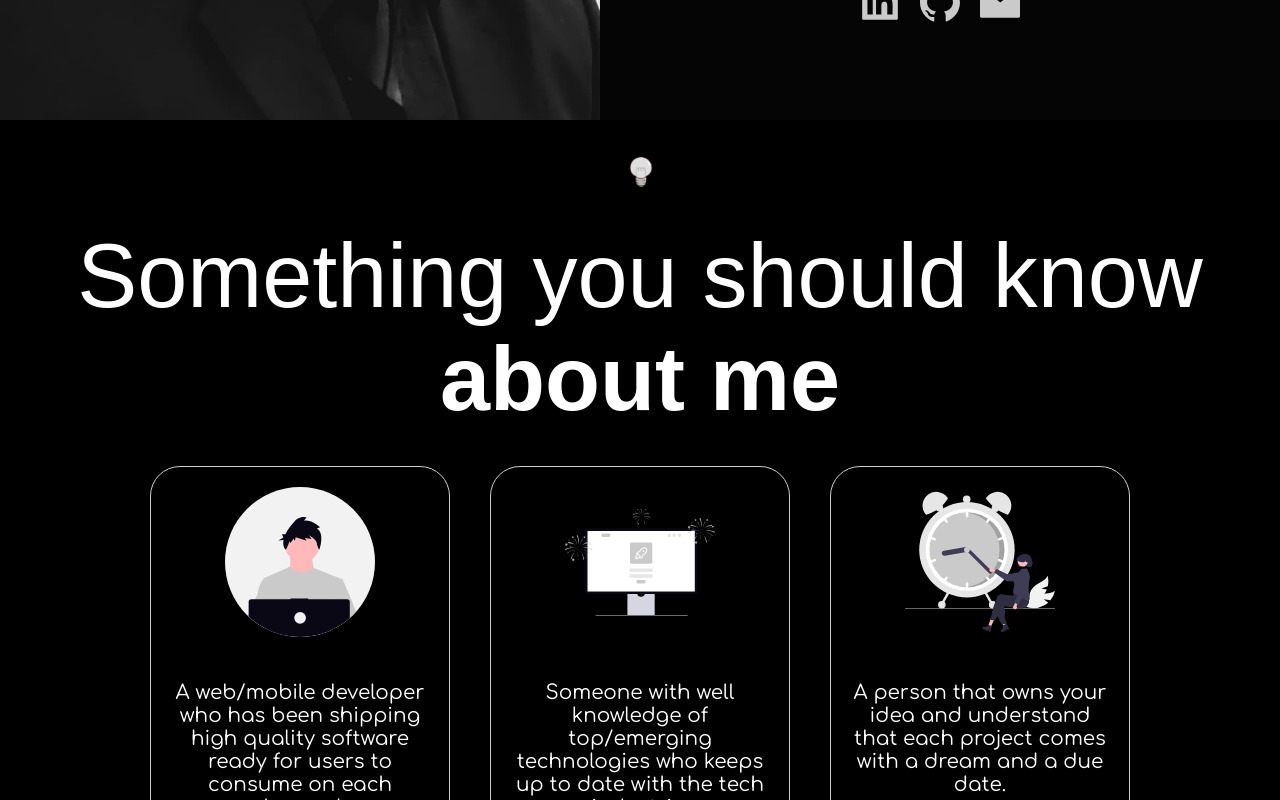
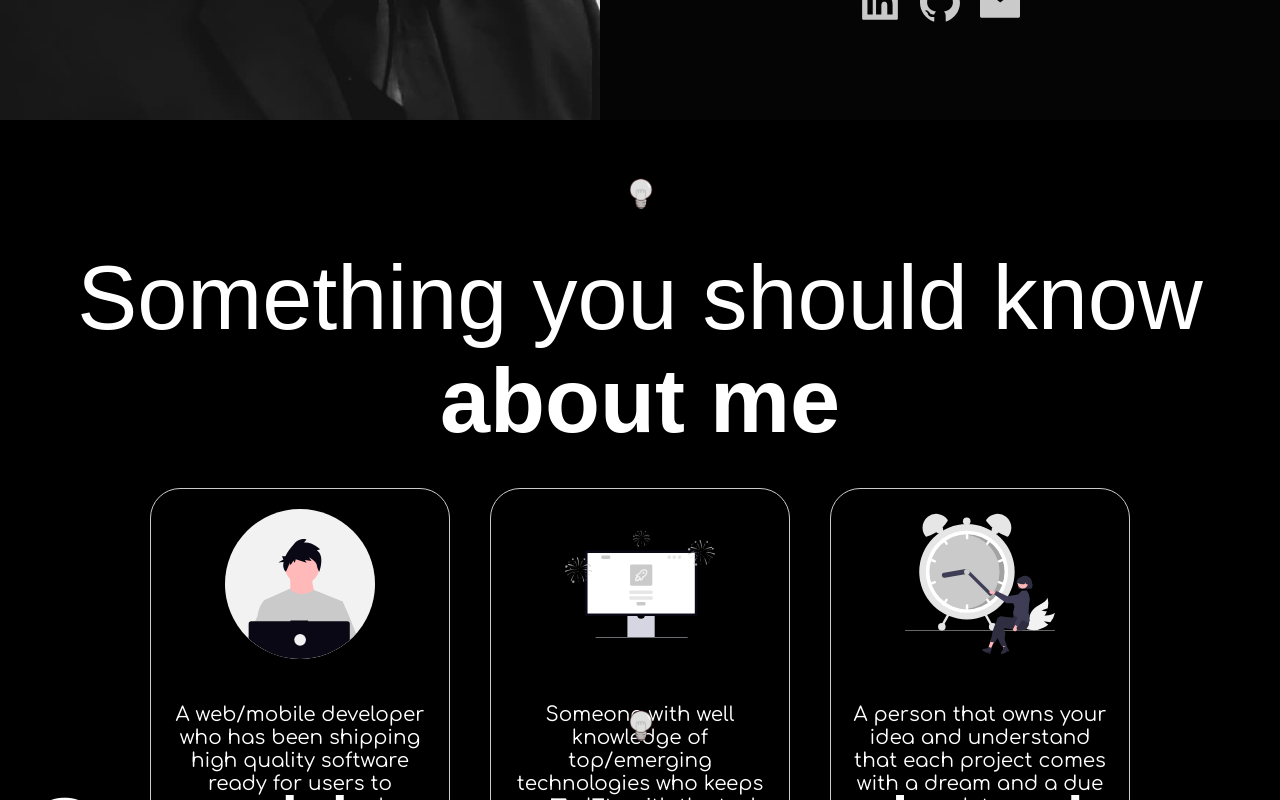
Before and after one commit to 24Alex28/diomedesvallejo, a Next.js app: page / in a window 1280 px wide. Shown: the part 680-1480 px from the top of the page. Built offline with nearby package versions, Linux system fonts and the light colour scheme; a web font is replaced by a local one.

Commit message:
positions

```diff
--- a/app/page.tsx
+++ b/app/page.tsx
@@ -31,8 +31,9 @@ export default function Home() {
         </div>
       </div>
 
-   <div id="about me" style={{ display: "flex", flexDirection: "column", alignItems: "center", justifyContent: "center", width: "100%", backgroundColor: "black", color: "#cacaca", flex: 1 }}>
-       <div className={styles.section} style={{ display: "flex", flexDirection: "column", alignItems: "center", justifyContent: "center", flex: 1, gap: 35, top: 0, zIndex: 1, backgroundColor: "rgba(0, 0, 0, 0.8)", padding: 10, position: "inherit" }} >
+   <div  style={{ display: "flex", flexDirection: "column", width: "100%", height:"100%", backgroundColor: "black", color: "#cacaca", flex: 1 ,}}>
+
+       <div id="about me" className={styles.section} style={{ display: "flex", flexDirection: "column", alignItems: "center", justifyContent: "center",  gap: 35, top: 0, zIndex: 1, backgroundColor: "rgba(0, 0, 0, 0.8)", padding: 10, position: "relative", height:"100vh"}} >
         <Image style={{ textAlign: "center", alignSelf: "center", justifySelf: "center" }} width={60} height={60} src={'/bulb.gif'} alt="bulb light" />
         <h1 style={{ fontSize: 'clamp(30px,20vw,90px)', textAlign: "center", color: "white" }} className={font_1.className}>Something you should know  <span style={{ fontWeight: "bold" }}>about me</span> </h1>
         <div style={{ display: "flex", flexDirection: "row", flexWrap: "wrap", alignItems: "center", justifyContent: "center", gap: 40 }}>
@@ -45,7 +46,7 @@ export default function Home() {
         </div>
       </div>
 
-      <div id='projects' className={styles.section} style={{ display: "flex", flexDirection: "column", alignItems: "center", justifyContent: "center", flex: 1, gap: 35, top: 0, zIndex: 1, backgroundColor: "rgba(0, 0, 0, 0.8)", padding: 10, position: "inherit" }} >
+      <div id='projects' className={styles.section} style={{ display: "flex", flexDirection: "column", alignItems: "center", justifyContent: "center", gap: 35, top: 0, zIndex: 1, backgroundColor: "rgba(0, 0, 0, 0.8)", padding: 10, position: "inherit", height:"100vh" }} >
         <Image style={{ textAlign: "center", alignSelf: "center", justifySelf: "center" }} width={60} height={60} src={'/bulb.gif'} alt="bulb light" />
         <h1 style={{ fontSize: 'clamp(30px,20vw,90px)', textAlign: "center", color: "white" }} className={font_1.className}><span style={{ fontWeight: "bold" }}>Once</span> ideas, <span style={{ fontWeight: "bold" }}>Now</span>  real projects</h1>
         <div style={{ display: "flex", flexDirection: "row", flexWrap: "wrap", alignItems: "center", justifyContent: "center", gap: 40 }}>
@@ -66,7 +67,7 @@ export default function Home() {
         </div>
       </div>
 
-      <div id="frameworks and tools" className={styles.section} style={{ display: "flex", flexDirection: "column", alignItems: "center", justifyContent: "center", flex: 1, gap: 35, top: 0, zIndex: 1, backgroundColor: "rgba(0, 0, 0, 0.8)", padding: 10, position: "inherit" }} >
+      <div id="frameworks and tools" className={styles.section} style={{ display: "flex", flexDirection: "column", alignItems: "center", justifyContent: "center", gap: 35, top: 0, zIndex: 1, backgroundColor: "rgba(0, 0, 0, 0.8)", padding: 10, position: "inherit", height:"100vh"}} >
         <Image style={{ textAlign: "center", alignSelf: "center", justifySelf: "center" }} width={60} height={60} src={'/bulb.gif'} alt="bulb light" />
         <h1 style={{ fontSize: 'clamp(30px,20vw,90px)', textAlign: "center", color: "white" }} className={font_1.className}><span style={{ fontWeight: "bold" }}>Right</span> tools, <span style={{ fontWeight: "bold" }}>Faster </span>deployment</h1>
         <div style={{ display: "flex", flexDirection: "row", flexWrap: "wrap", alignItems: "center", justifyContent: "center", gap: 40 }}>
@@ -86,7 +87,7 @@ export default function Home() {
       </div>
 
 
-      <div id="contact me" className={styles.section} style={{ display: "flex", flexDirection: "column", alignItems: "center", justifyContent: "center", flex: 1, gap: 35, top: 0, zIndex: 1, backgroundColor: "rgba(0, 0, 0, 0.8)", padding: 10, position: "inherit" }} >
+      <div id="contact me" className={styles.section} style={{ display: "flex", flexDirection: "column", alignItems: "center", justifyContent: "center", gap: 35, top: 0, zIndex: 1, backgroundColor: "rgba(0, 0, 0, 0.8)", padding: 10, position: "inherit", height:"100vh"}} >
         <Image style={{ textAlign: "center", alignSelf: "center", justifySelf: "center" }} width={60} height={60} src={'/bulb.gif'} alt="bulb light" />
         <h1 style={{ fontSize: 'clamp(30px,20vw,90px)', textAlign: "center", color: "white" }} className={font_1.className}>Still thinking about it? <span style={{ fontWeight: "bold" }}>let&apos;s talk</span></h1>
         <div style={{ display: "flex", flexDirection: "column", alignItems: "center", justifyContent: "center", gap: 40 }}>
```
